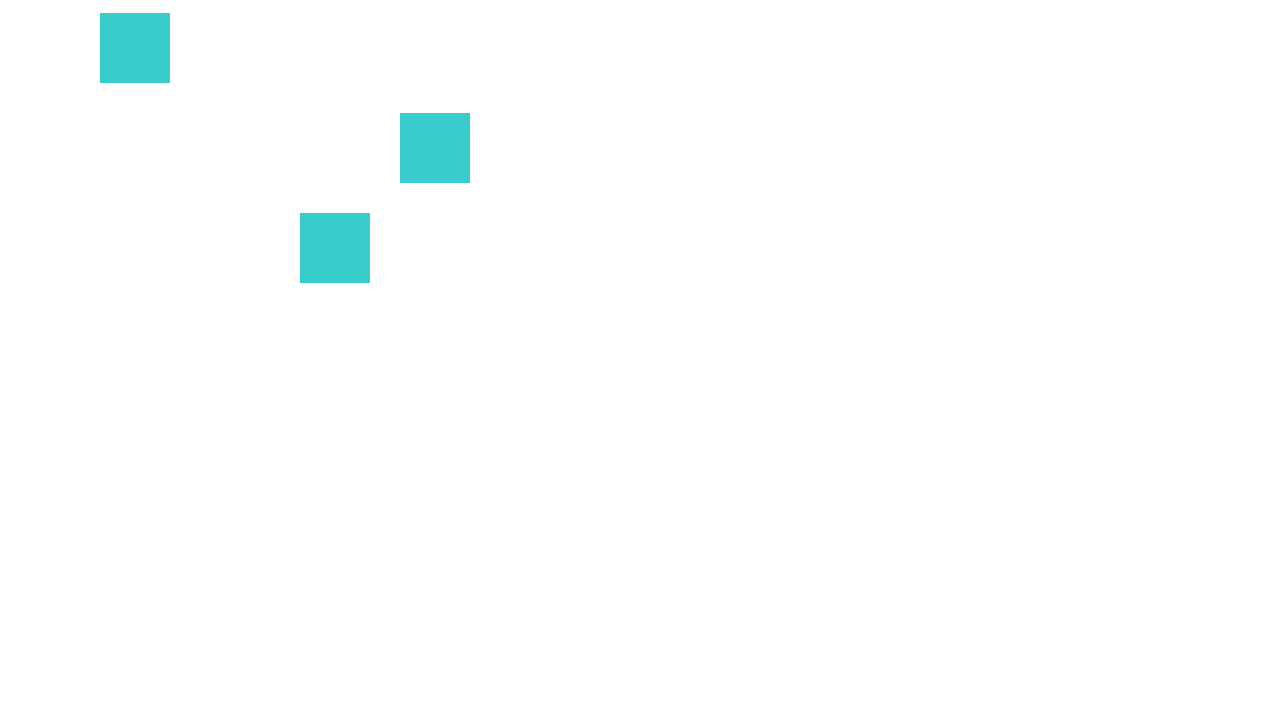
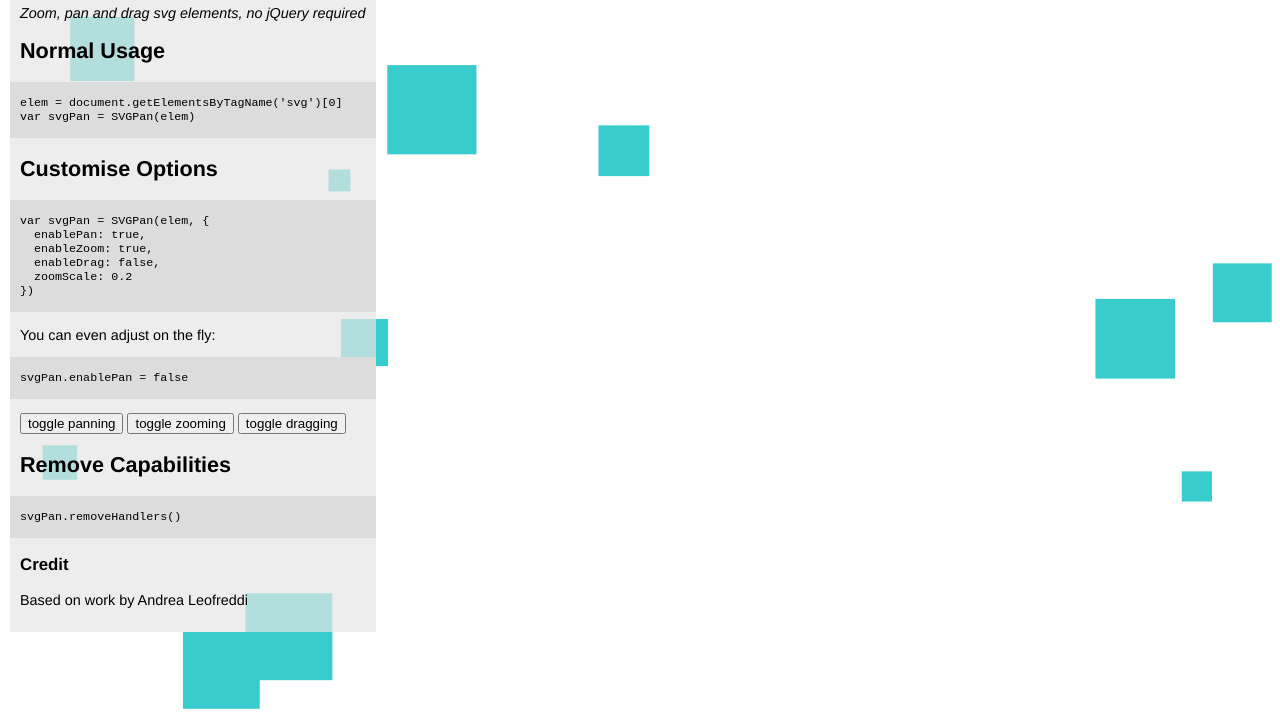
Before and after one commit to iamdanfox/SVGPan2, a plain HTML site: page index.html in a window 1280 px wide. Shown: the part 87-803 px from the top of the page. Drawn offline with Linux system fonts and the light colour scheme.

Commit message:
Cool index.html

```diff
--- a/SVGPan.js
+++ b/SVGPan.js
@@ -123,15 +123,15 @@ function removeHandlers(){
  */
 function getRoot(root) {
 	if(svgRoot === null) {
-		var r = root.getElementsByClassName("viewport")[0] ? root.getElementsByClassName("viewport")[0] : root.documentElement, t = r;
+		var r = root.getElementsByClassName("viewport")[0] || root.getElementsByTagName("g")[0];
+		if (r === undefined) console.error("The root svg element must contain some g or .viewport element")
 
+		var t = r;
 		while(t != root) {
 			if(t.getAttribute("viewBox")) {
 				setCTM(r, t.getCTM());
-
 				t.removeAttribute("viewBox");
 			}
-
 			t = t.parentNode;
 		}
 
--- a/index.html
+++ b/index.html
@@ -9,6 +9,10 @@
   html {height:100%;font-family:Helvetica Neue, sans-serif;font-size:90%;}
   body {margin:0;height:100%;}
   svg {height:100%;width:100%;}
+
+  div.panel {background:rgba(230,230,230,0.7);position:absolute;top:10px;left:10px;padding:10px;}
+  h1 {text-align:center;}
+  pre {background:rgba(220,220,220,1);margin:0 -10px;padding:0 10px;}
   </style>
 
   <script src="SVGPan.js"></script>
@@ -17,22 +21,64 @@
 <body>
   <svg>
     <g class="viewport">
-      <rect x="100" y="100" height="70" width="70" fill="#39CCCC" stroke="none" />
-      <rect x="400" y="200" height="70" width="70" fill="#39CCCC" stroke="none" />
-      <rect x="300" y="300" height="70" width="70" fill="#39CCCC" stroke="none" />
+      <!-- rectangles inserted here -->
     </g>
   </svg>
 
   <script type="text/javascript">
+    var viewport = document.getElementsByClassName('viewport')[0]
+    var num = 0
+    function addTriangle() {
+      var x = (-0.25+Math.random())*document.body.clientWidth*2;
+      var y = (-0.25+Math.random())*document.body.clientHeight*2;
+      var d = 20 + Math.random()*70;
+      viewport.innerHTML += "<rect x='"+x+"' y='"+y+"' height='"+d+"' width='"+d+"' fill='#39CCCC' stroke='none' />";
+      num+=1;
+      if (num<60) setTimeout(addTriangle,5)
+    }
+    addTriangle()
+
     elem = document.getElementsByTagName('svg')[0]
+    var svgPan = SVGPan(elem)
+  </script>
 
-    var svgPan = SVGPan(elem, {enableZoom:false})
+  <div class="panel">
+<h1><a href="http://github.com/iamdanfox/SVGPan2">SVGPan2</a></h1>
+<p><em>Zoom, pan and drag svg elements, no jQuery required</em></p>
+<h2>Normal Usage</h2>
+<pre><code>
+elem = document.getElementsByTagName('svg')[0]
+var svgPan = SVGPan(elem)
 
-    // allows you to change params later
-    setTimeout(function(){
-      svgPan.enableZoom=true
-    },2000)
+</code></pre>
 
-  </script>
+<h2>Customise Options</h2>
+<pre><code>
+var svgPan = SVGPan(elem, {
+  enablePan: true,
+  enableZoom: true,
+  enableDrag: false,
+  zoomScale: 0.2
+})
+
+</code></pre>
+<p>You can even adjust on the fly:</p>
+<pre><code>
+svgPan.enablePan = false
+
+</code></pre>
+<p>
+<button onClick="svgPan.enablePan=!svgPan.enablePan">toggle panning</button>
+<button onClick="svgPan.enableZoom=!svgPan.enableZoom">toggle zooming</button>
+<button onClick="svgPan.enableDrag=!svgPan.enableDrag">toggle dragging</button>
+</p>
+<h2>Remove Capabilities</h2>
+<pre><code>
+svgPan.removeHandlers()
+
+</code></pre>
+<h3>Credit</h3>
+<p>Based on work by Andrea Leofreddi</p>
+  </div>
 </body>
 </html>
```
